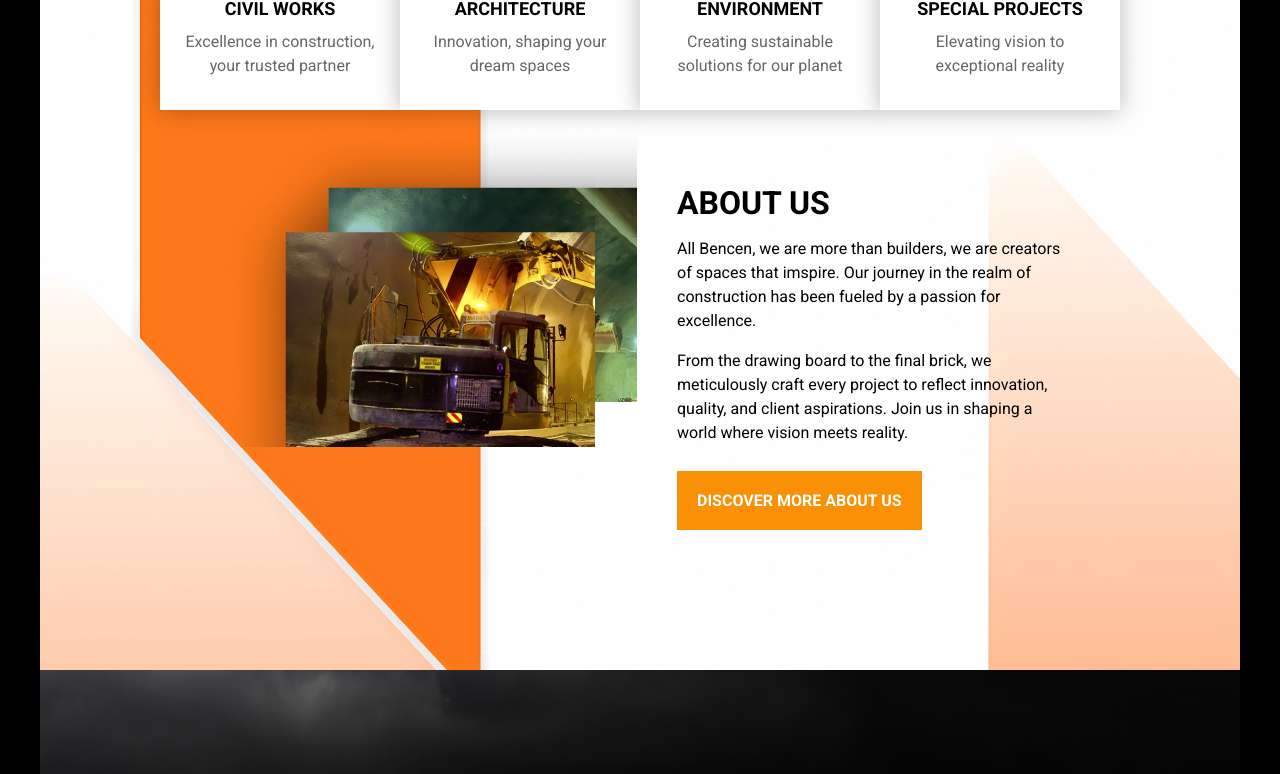
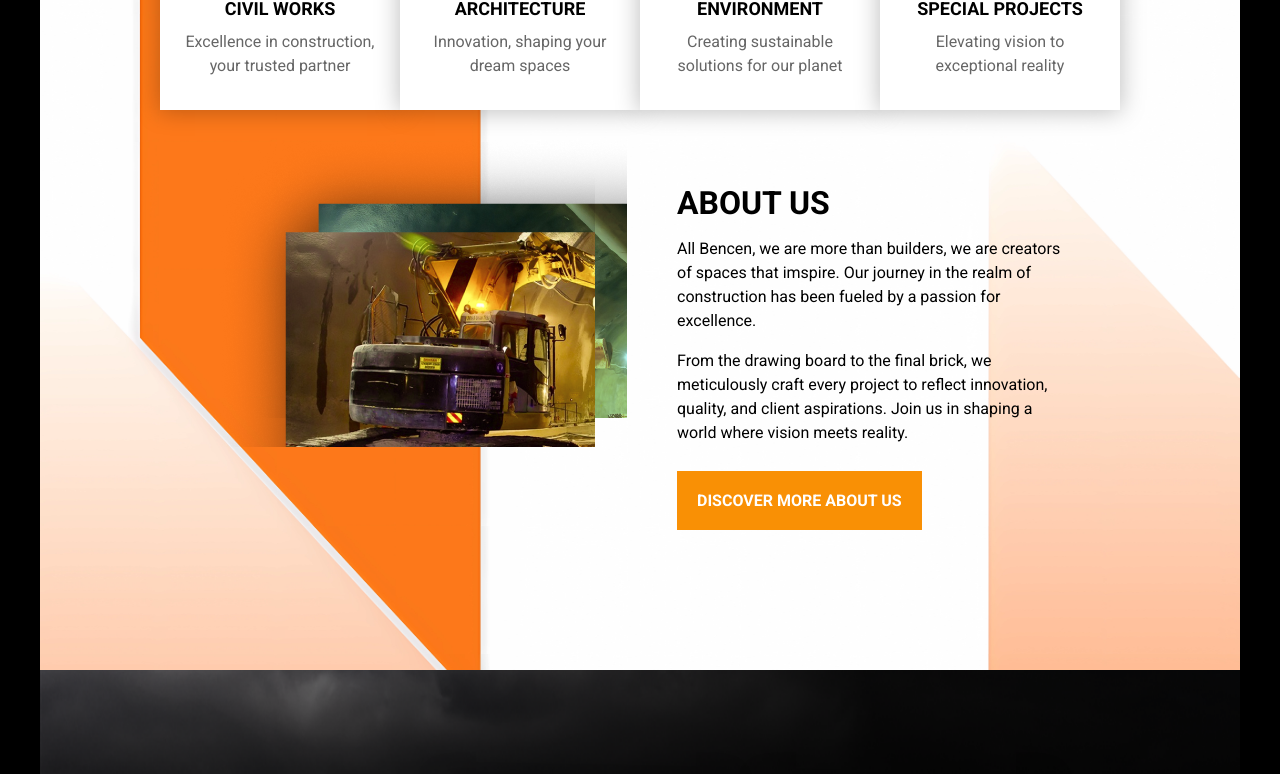
Before and after one commit to ipiccardo/bencen, a Next.js app: page / in a window 1280 px wide. Shown: the part 880-1654 px from the top of the page. Built offline with nearby package versions, Linux system fonts and the light colour scheme.

Commit message:
Se modifican las distancias en contact y en aboutUs

```diff
--- a/src/app/components/aboutUs_Card/aboutUsCard.module.css
+++ b/src/app/components/aboutUs_Card/aboutUsCard.module.css
@@ -8,9 +8,9 @@
 .container div:first-child {
   position: relative;
   z-index: -1;
-  left: 42px;
-  bottom: 45px;
-  background-image: url("/images/imageBehind.png");
+  left: 32px;
+  bottom: 29px;
+  background-image: url(/images/imageBehind.png);
   height: 280px;
   width: 376px;
 }
--- a/src/app/dashboard/page.module.css
+++ b/src/app/dashboard/page.module.css
@@ -256,6 +256,7 @@
   height: 404px;
   top: 190px;
   left: 150px;
+  margin-left: 45px;
 }
 
 .contactContainer h1 {
@@ -538,6 +539,7 @@
     left: 0;
     padding: 0 1rem;
     text-align: left;
+    margin-left: 0;
   }
 
   .contactContainer h1 {
```
